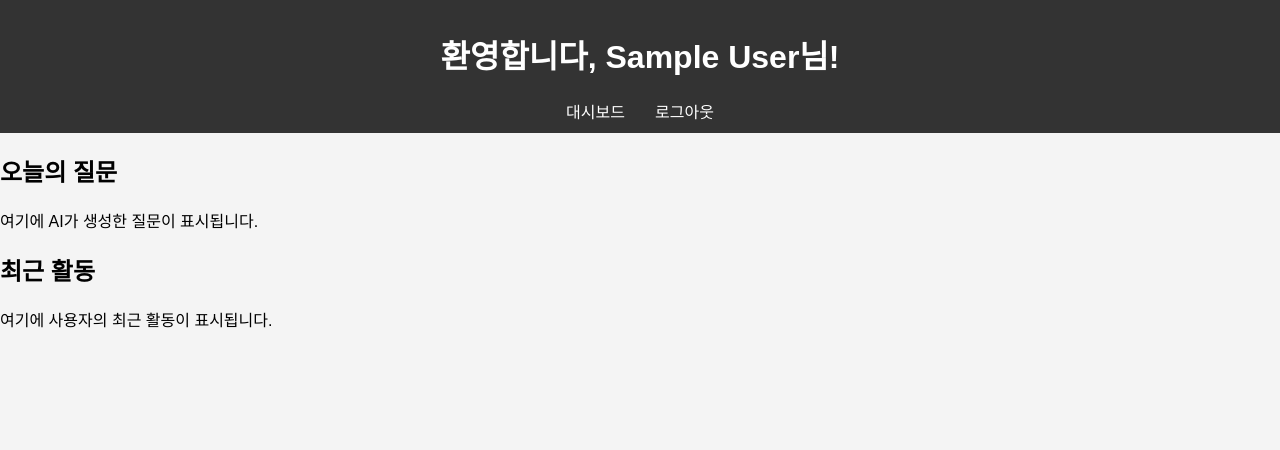
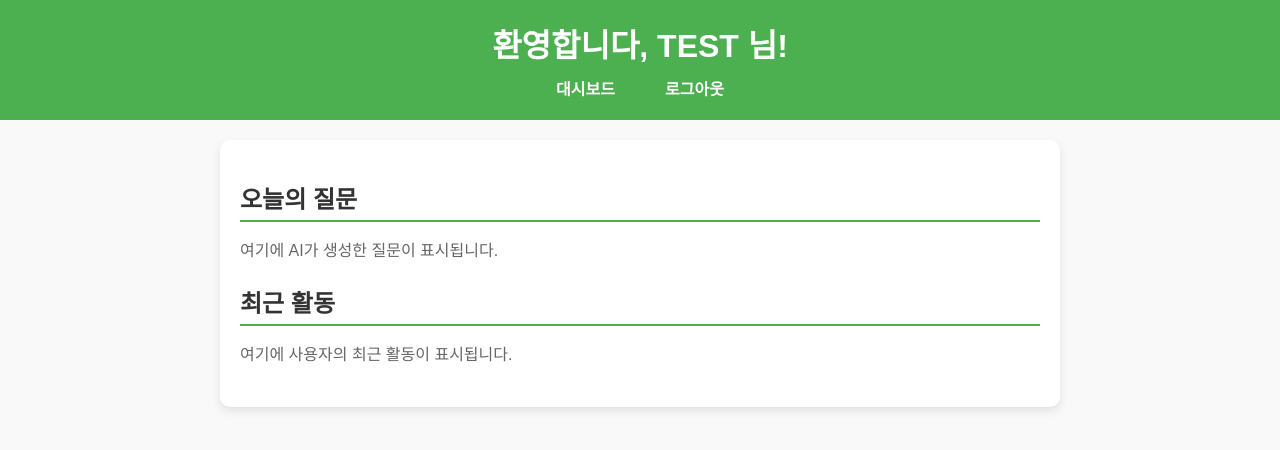
Before and after one commit to DailyDevQ/dailydevq-main, a Flask app: page /dashboard in a window 1280 px wide. Shown: the top 450 px of the page. Run offline with Flask 3, Linux system fonts and the light colour scheme; the visitor is signed in with stand-in values (Sample User, id 1); parts of the project's set-up code (start-up, migrations or seed data) failed here and were passed over.

Commit message:
feat: 대시보드 UI 개선 및 전용 CSS 파일 추가

```diff
--- /dev/null
+++ b/frontend/app/static/css/dashboard.css
@@ -0,0 +1,81 @@
+/* ./frontend/app/static/css/dashboard.css */
+
+body {
+  font-family: Arial, sans-serif;
+  margin: 0;
+  padding: 0;
+  background-color: #f9f9f9;
+}
+
+header {
+  background-color: #4CAF50;
+  color: white;
+  padding: 20px;
+  text-align: center;
+}
+
+header h1 {
+  margin: 0;
+  font-size: 2rem;
+}
+
+nav ul {
+  list-style: none;
+  padding: 0;
+  margin: 10px 0 0 0;
+  display: flex;
+  justify-content: center;
+  gap: 20px;
+}
+
+nav ul li {
+  display: inline;
+}
+
+nav ul li a {
+  text-decoration: none;
+  color: white;
+  font-weight: bold;
+  padding: 10px 15px;
+  border-radius: 5px;
+  transition: background-color 0.3s ease;
+}
+
+nav ul li a:hover {
+  background-color: #388e3c;
+}
+
+main {
+  padding: 20px;
+  max-width: 800px;
+  margin: 20px auto;
+  background-color: white;
+  border-radius: 10px;
+  box-shadow: 0px 4px 10px rgba(0, 0, 0, 0.1);
+}
+
+section {
+  margin-bottom: 20px;
+}
+
+section h2 {
+  color: #333;
+  border-bottom: 2px solid #4CAF50;
+  padding-bottom: 5px;
+  margin-bottom: 10px;
+}
+
+section p {
+  color: #666;
+  line-height: 1.6;
+}
+
+footer {
+  text-align: center;
+  padding: 10px 0;
+  background-color: #4CAF50;
+  color: white;
+  position: fixed;
+  bottom: 0;
+  width: 100%;
+}
--- a/frontend/app/templates/dashboard.html
+++ b/frontend/app/templates/dashboard.html
@@ -5,11 +5,12 @@
 <head>
     <meta charset="UTF-8">
     <title>대시보드1</title>
-    <link rel="stylesheet" href="{{ url_for('static', filename='css/style.css') }}">
+    <link rel="stylesheet" href="{{ url_for('static', filename='css/dashboard.css') }}">
 </head>
 <body>
     <header>
-        <h1>환영합니다, {{ user.name }}님!</h1>
+        <!-- <h1>환영합니다, {{ user.name }}님!</h1> -->
+        <h1>환영합니다, TEST 님!</h1> <!--유저 네임 테스트용-->
         <nav>
             <ul>
                 <li><a href="{{ url_for('main.dashboard') }}">대시보드</a></li>
```
